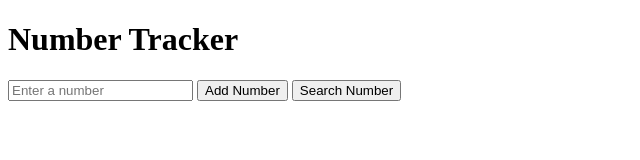
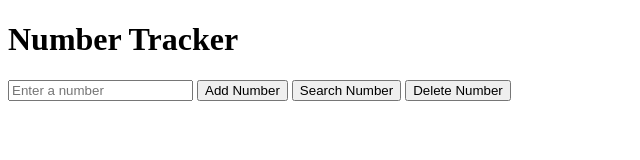
Before and after one commit to shreyasgit-hub/search, a plain HTML site: page index.html in a window 1280 px wide. Shown: the whole page, without its empty margins (0-640 px from the left). Drawn offline with Linux system fonts and the light colour scheme.

Commit message:
delete_Update index.html

```diff
--- a/index.html
+++ b/index.html
@@ -10,6 +10,7 @@
     <input type="text" id="numberInput" placeholder="Enter a number">
     <button onclick="addNumber()">Add Number</button>
     <button onclick="searchNumber()">Search Number</button>
+    <button onclick="deleteNumber()">Delete Number</button>
     <p id="output"></p>
 
     <script src="app.js"></script>
```
